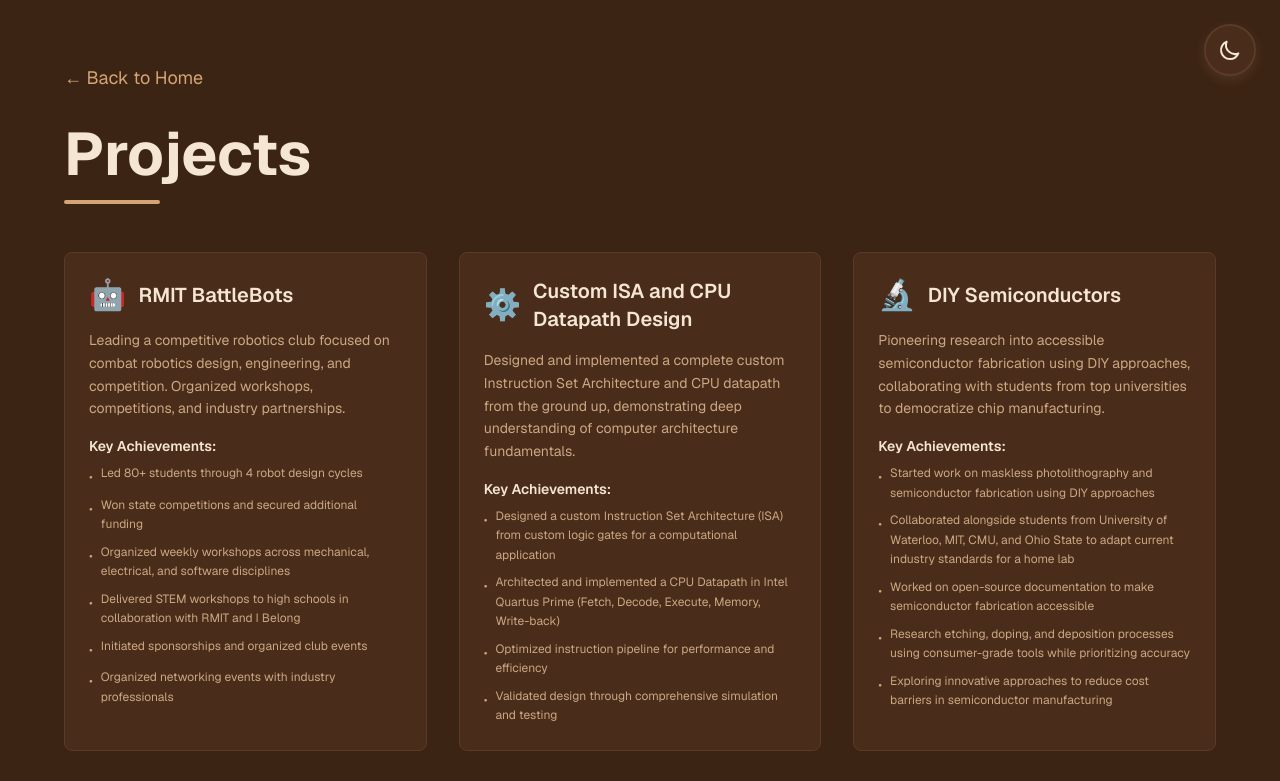
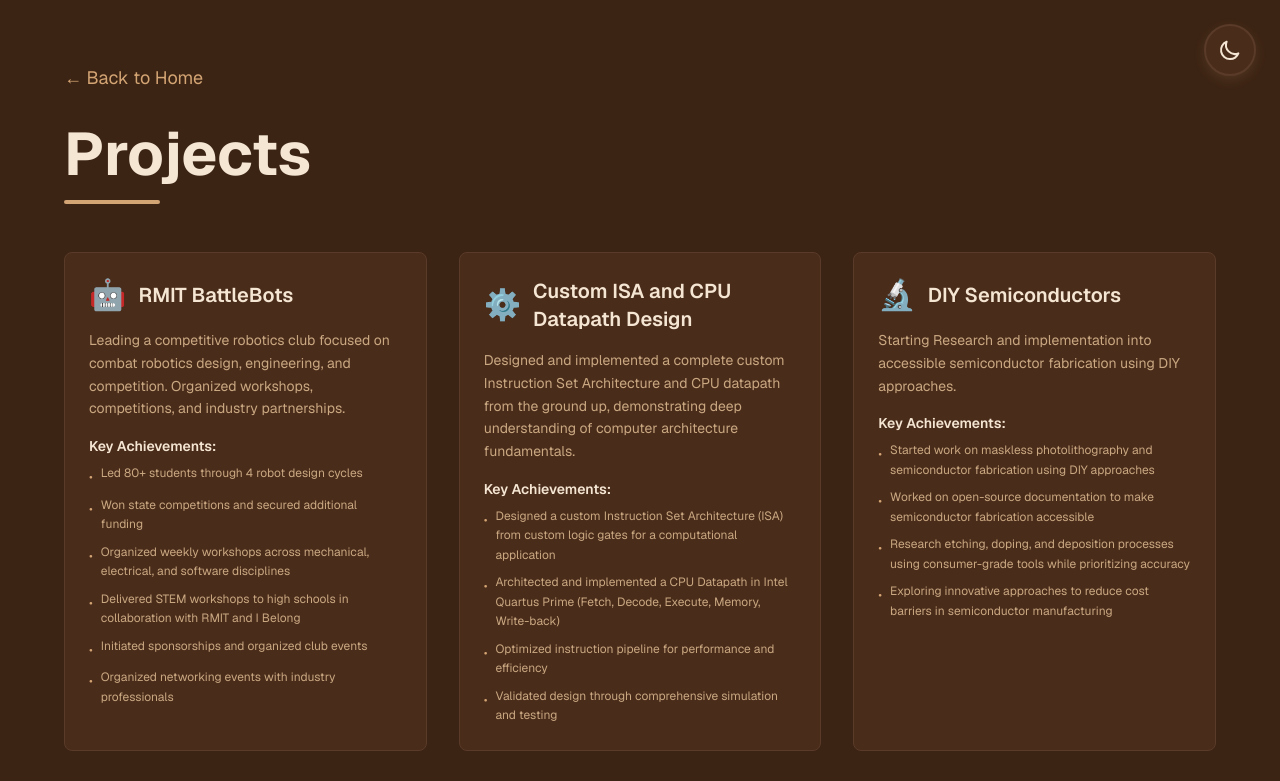
Before and after one commit to KevinChen2211/personal-portfolio, a Next.js app: page /projects in a window 1280 px wide. Shown: the top 781 px of the page. Built offline with nearby package versions, Linux system fonts and the light colour scheme.

Commit message:
fix wording on semiconductor projects

```diff
--- a/app/data/projects.ts
+++ b/app/data/projects.ts
@@ -35,10 +35,9 @@ export const projects: Project[] = [
   {
     title: "DIY Semiconductors",
     description:
-      "Pioneering research into accessible semiconductor fabrication using DIY approaches, collaborating with students from top universities to democratize chip manufacturing.",
+      "Starting Research and implementation into accessible semiconductor fabrication using DIY approaches.",
     highlights: [
       "Started work on maskless photolithography and semiconductor fabrication using DIY approaches",
-      "Collaborated alongside students from University of Waterloo, MIT, CMU, and Ohio State to adapt current industry standards for a home lab",
       "Worked on open-source documentation to make semiconductor fabrication accessible",
       "Research etching, doping, and deposition processes using consumer-grade tools while prioritizing accuracy",
       "Exploring innovative approaches to reduce cost barriers in semiconductor manufacturing",
```
